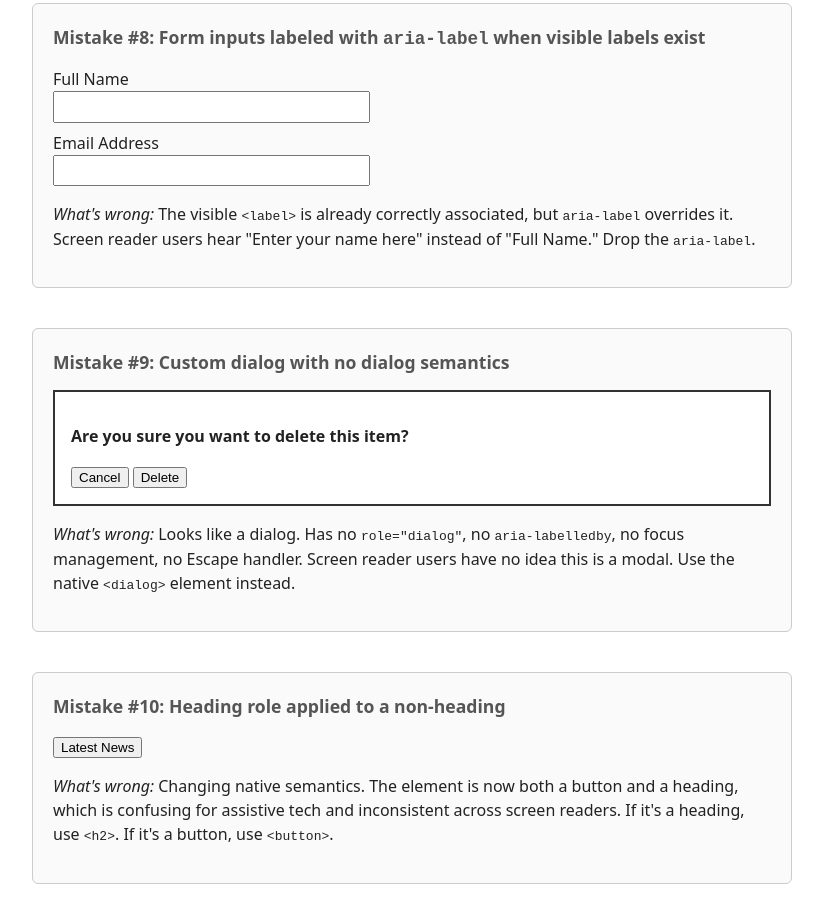
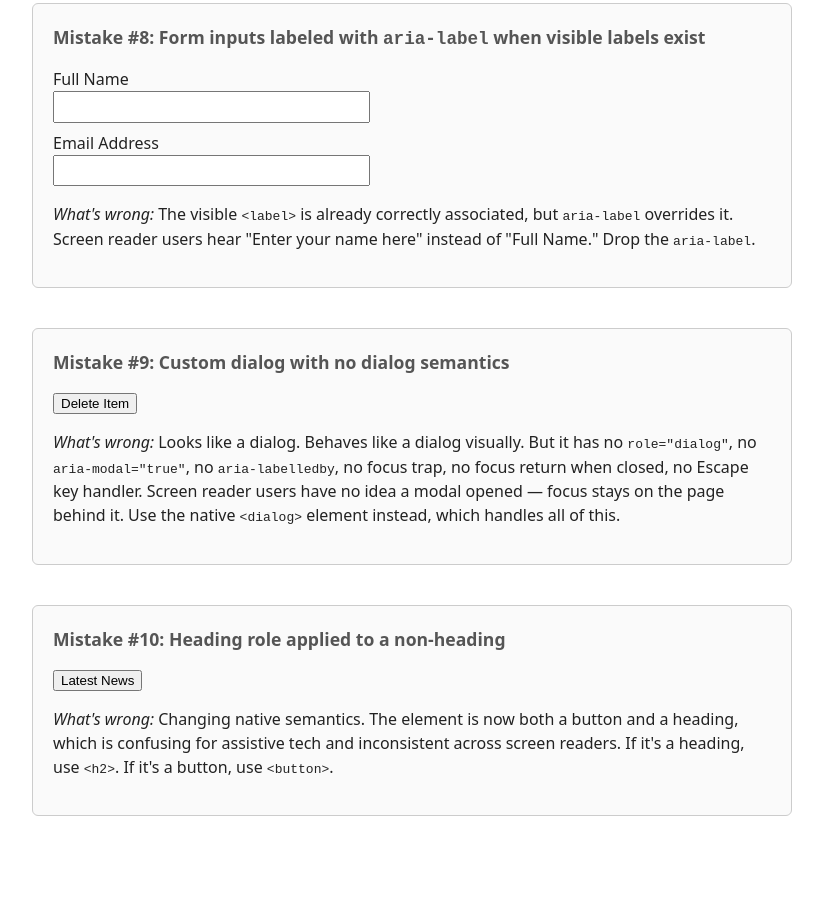
Before and after one commit to nsquared-team/a11y-practice-venus, a website: page aria/index.html in a window 1280 px wide. Shown: the part 2102-3024 px from the top of the page, without its empty margins (228-1051 px from the left). After the commit the page ends 2958 px from the top, so only its background shows below. Drawn offline with Linux system fonts and the light colour scheme.

Commit message:
Update dialog example

```diff
--- a/aria/index.html
+++ b/aria/index.html
@@ -16,7 +16,10 @@
     .menu li { padding: 0.75rem 1rem; }
     .menu a { color: white; text-decoration: none; }
     .ghost-link { color: #2a6df4; text-decoration: underline; cursor: pointer; }
-    .modal { border: 2px solid #333; padding: 1rem; background: white; }
+    .modal-backdrop { display: none; position: fixed; inset: 0; background: rgba(0,0,0,0.5); z-index: 100; }
+    .modal-backdrop.open { display: flex; align-items: center; justify-content: center; }
+    .modal { border: 2px solid #333; padding: 1.5rem; background: white; max-width: 400px; border-radius: 6px; box-shadow: 0 10px 40px rgba(0,0,0,0.3); }
+    .modal button { margin-right: 0.5rem; margin-top: 0.75rem; padding: 0.4rem 0.9rem; }
     label { display: block; margin-top: 0.5rem; }
     input[type="text"], input[type="email"] { padding: 0.4rem; width: 100%; max-width: 300px; }
   </style>
@@ -108,12 +111,16 @@
   <!-- ============================================ -->
   <section>
     <h2>Mistake #9: Custom dialog with no dialog semantics</h2>
-    <div class="modal">
-      <p><strong>Are you sure you want to delete this item?</strong></p>
-      <button>Cancel</button>
-      <button>Delete</button>
+    <button onclick="document.getElementById('fake-modal').classList.add('open')">Delete Item</button>
+    <div id="fake-modal" class="modal-backdrop" onclick="if(event.target===this)this.classList.remove('open')">
+      <div class="modal">
+        <p><strong>Are you sure you want to delete this item?</strong></p>
+        <p>This action cannot be undone.</p>
+        <button onclick="document.getElementById('fake-modal').classList.remove('open')">Cancel</button>
+        <button onclick="document.getElementById('fake-modal').classList.remove('open')">Delete</button>
+      </div>
     </div>
-    <p><em>What's wrong:</em> Looks like a dialog. Has no <code>role="dialog"</code>, no <code>aria-labelledby</code>, no focus management, no Escape handler. Screen reader users have no idea this is a modal. Use the native <code>&lt;dialog&gt;</code> element instead.</p>
+    <p><em>What's wrong:</em> Looks like a dialog. Behaves like a dialog visually. But it has no <code>role="dialog"</code>, no <code>aria-modal="true"</code>, no <code>aria-labelledby</code>, no focus trap, no focus return when closed, no Escape key handler. Screen reader users have no idea a modal opened — focus stays on the page behind it. Use the native <code>&lt;dialog&gt;</code> element instead, which handles all of this.</p>
   </section>
 
   <!-- ============================================ -->
```
